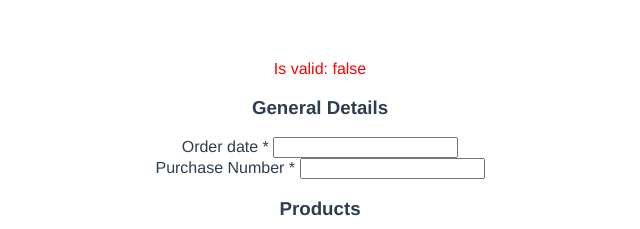
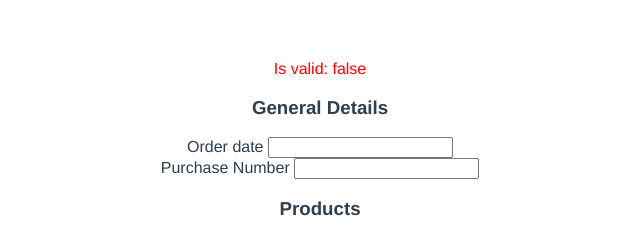
Before and after one commit to AlexMarchukS/dynamic-generator, a Vue app: page / in a window 1280 px wide. Shown: the top 229 px of the page, without its empty margins (320-960 px from the left). Built offline with nearby package versions, Linux system fonts and the light colour scheme.

Commit message:
[VIAX-2166] - added new property

```diff
--- a/src/components/Context.vue
+++ b/src/components/Context.vue
@@ -5,9 +5,9 @@ const components = {
   generalDetails: {
     fields: {
       orderDate: {
+        componentName: 'x-input',
         value: "",
         label: "Order date",
-        type: "text",
         validations: {
           required: { msg: "This field is requied" },
           maxLength: { msg: "MAX...", params: 5 },
@@ -15,8 +15,8 @@ const components = {
         }
       },
       purchaseNumber: {
+        componentName: 'x-input',
         value: "",
-        type: "number",
         label: "Purchase Number",
         validations: {
           required: { msg: "This field is requied" }
--- a/src/components/GeneralDetails.vue
+++ b/src/components/GeneralDetails.vue
@@ -1,10 +1,15 @@
 <script>
 import { v } from "@/v";
+import XInput from './XInput';
 
 export default {
   name: "GeneralDetails",
 
-  mixins: [v]
+  mixins: [v],
+
+  components: {
+    XInput
+  }
 };
 </script>
 
@@ -13,16 +18,12 @@ export default {
     <h3>General Details</h3>
 
     <div v-for="(body, field, key) in fields" :key="key">
-      <label>
-        {{ body.label }}
-        {{ body.validations && body.validations.required && '*' }}
-        <input
-          v-model="$v.order[field].$model"
-          :type="body.type"
-        />
-      </label>
-
-      <div v-if="getFirst(field)">{{ getFirst(field) }}</div>
+      <component
+        v-model="$v.order[field].$model"
+        :is="body.componentName"
+        :label="body.label"
+      />
+      <!-- <div v-if="getFirst(field)">{{ getFirst(field) }}</div> -->
     </div>
   </div>
 </template>
--- /dev/null
+++ b/src/components/XInput.vue
@@ -0,0 +1,28 @@
+<template>
+  <label>
+    {{ label }}
+
+    <input
+      v-bind="$attrs"
+      :value="value"
+      @input="$emit('input', $event.target.value)"
+    />
+  </label>
+</template>
+
+<script>
+export default {
+  name: 'XInput',
+
+  props: {
+    value: {
+      type: String,
+      required: true,
+    },
+    label: {
+      type: String,
+      required: true
+    }
+  }
+}
+</script>
--- a/src/lib/serialize.js
+++ b/src/lib/serialize.js
@@ -1,9 +1,8 @@
 import * as vv from 'vuelidate/lib/validators';
 
 function excludeMeta(payload) {
-  // eslint-disable-next-line
-  const { value, type, label, ...rest } = payload;
-  return rest;
+  const { validations, $each } = payload;
+  return { validations, $each };
 }
 
 function toVuelidateSchema(field) {
```
